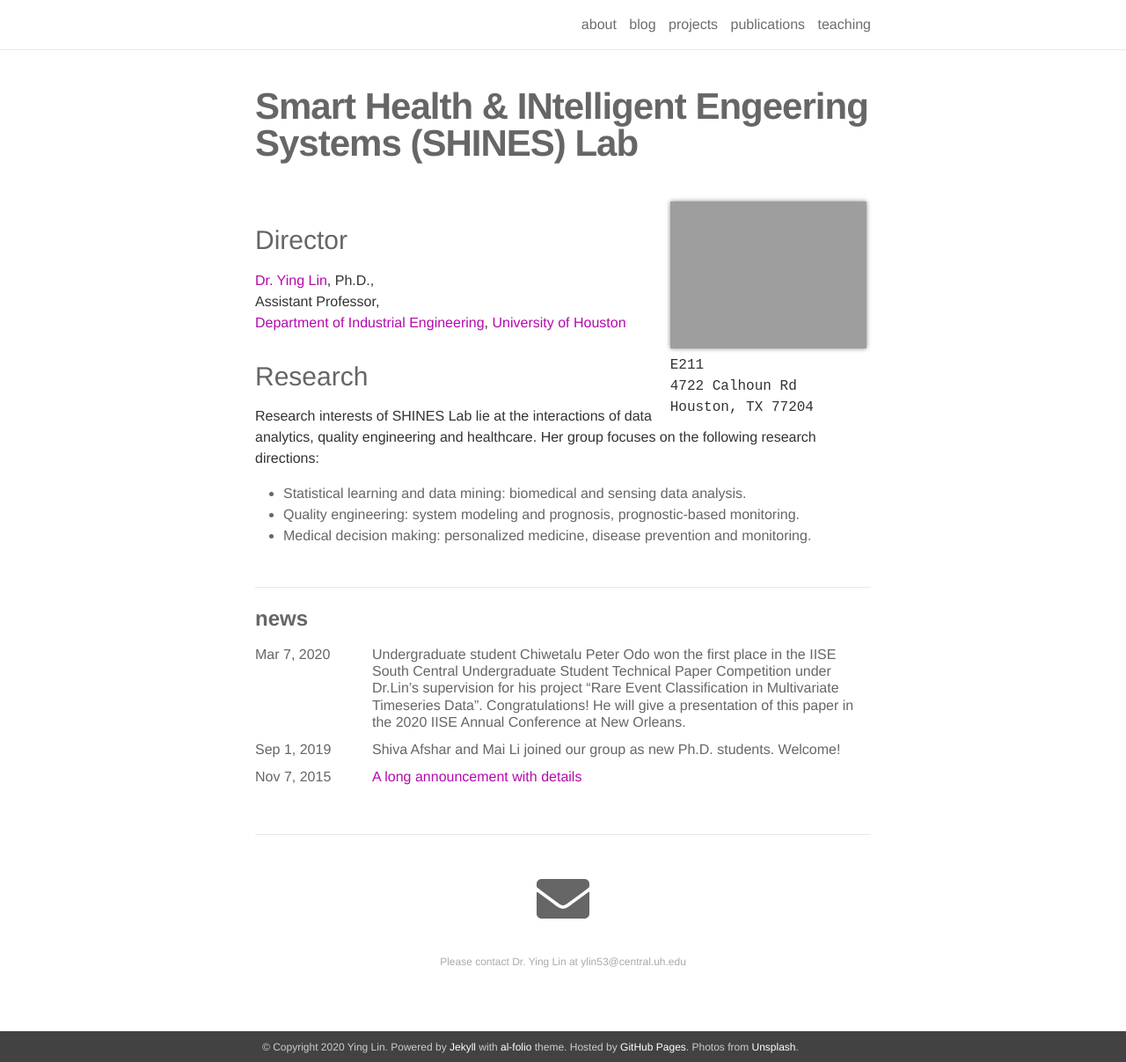
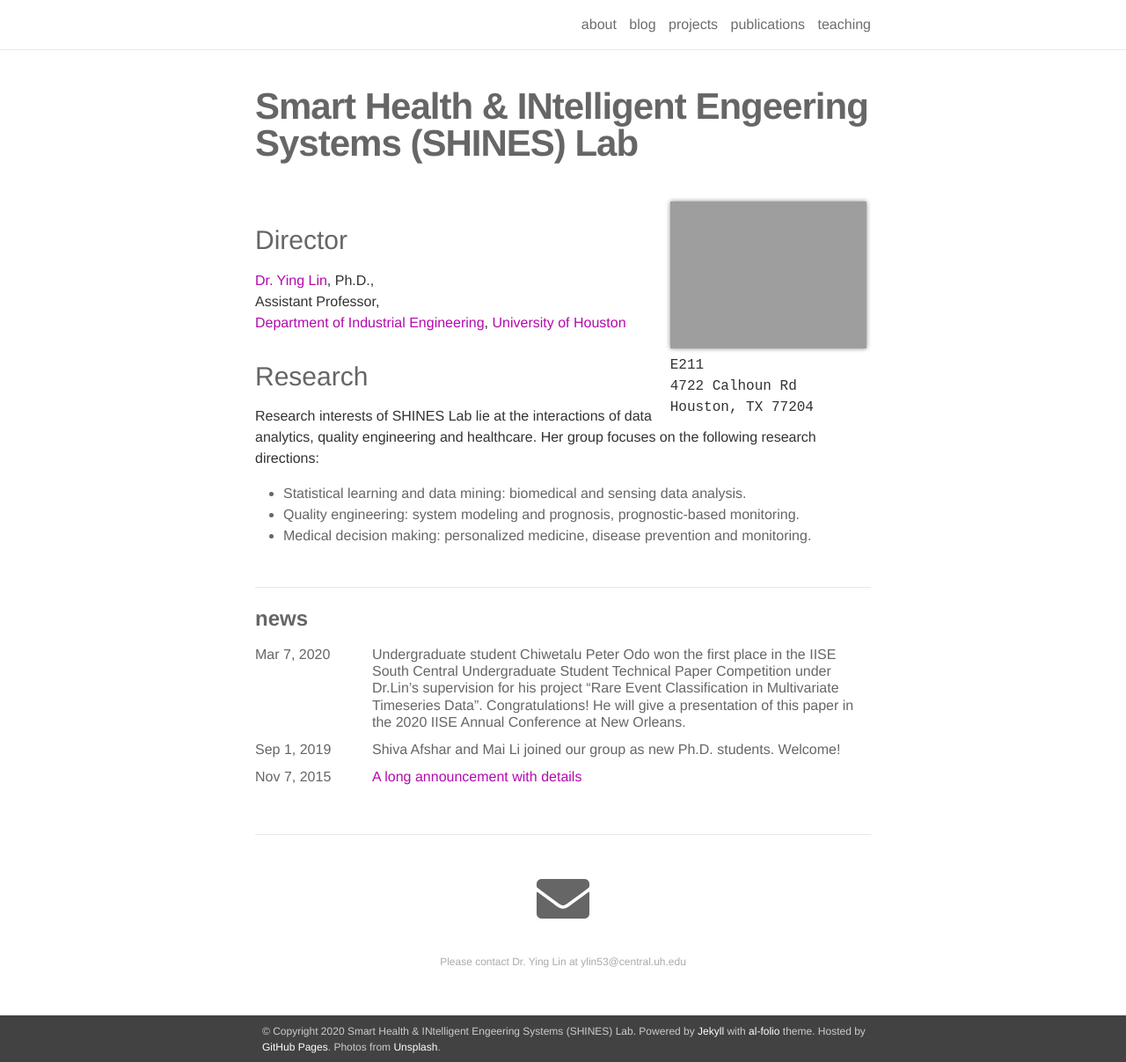
Before and after one commit to shines-lab/shines-lab.github.io, a Jekyll site: the page built from _pages/about.md, in a window 1280 px wide and 1207 px high. Shown: the whole window at 88% size. Built offline with Jekyll 4.4.1, drawn with Linux system fonts in a browser that asks for light colours; nearby versions of some CDN libraries.

Commit message:
Update _config.yml

```diff
--- a/_config.yml
+++ b/_config.yml
@@ -1,7 +1,7 @@
 # -----------------------------------------------------------------------------
 # Site settings
 # -----------------------------------------------------------------------------
-name: Ying Lin
+name: Smart Health & INtelligent Engeering Systems (SHINES) Lab
 email: ylin58@uh.edu
 description: > # this means to ignore newlines until "url:"
   A simple, whitespace theme for academics. Based on [*folio](https://github.com/bogoli/-folio) design.
```
